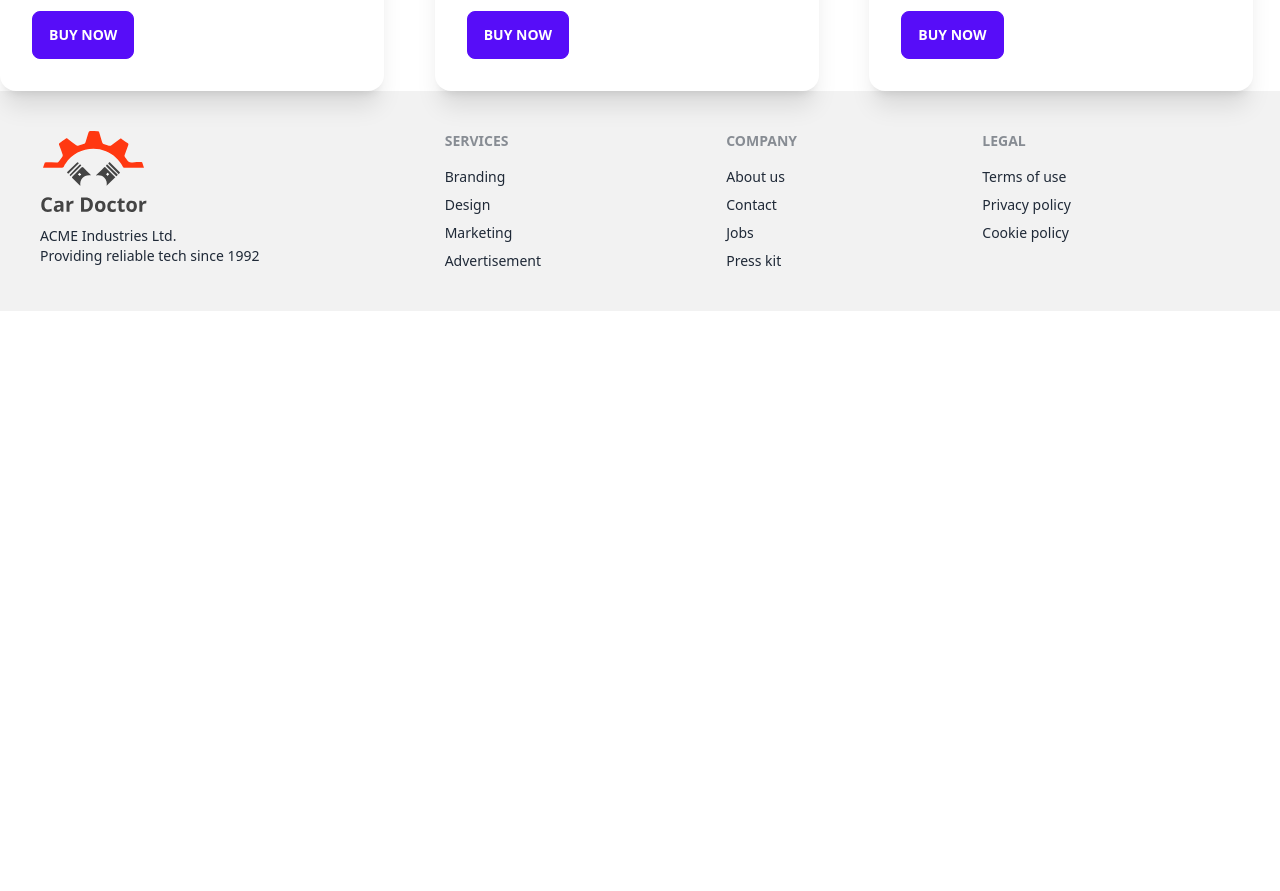
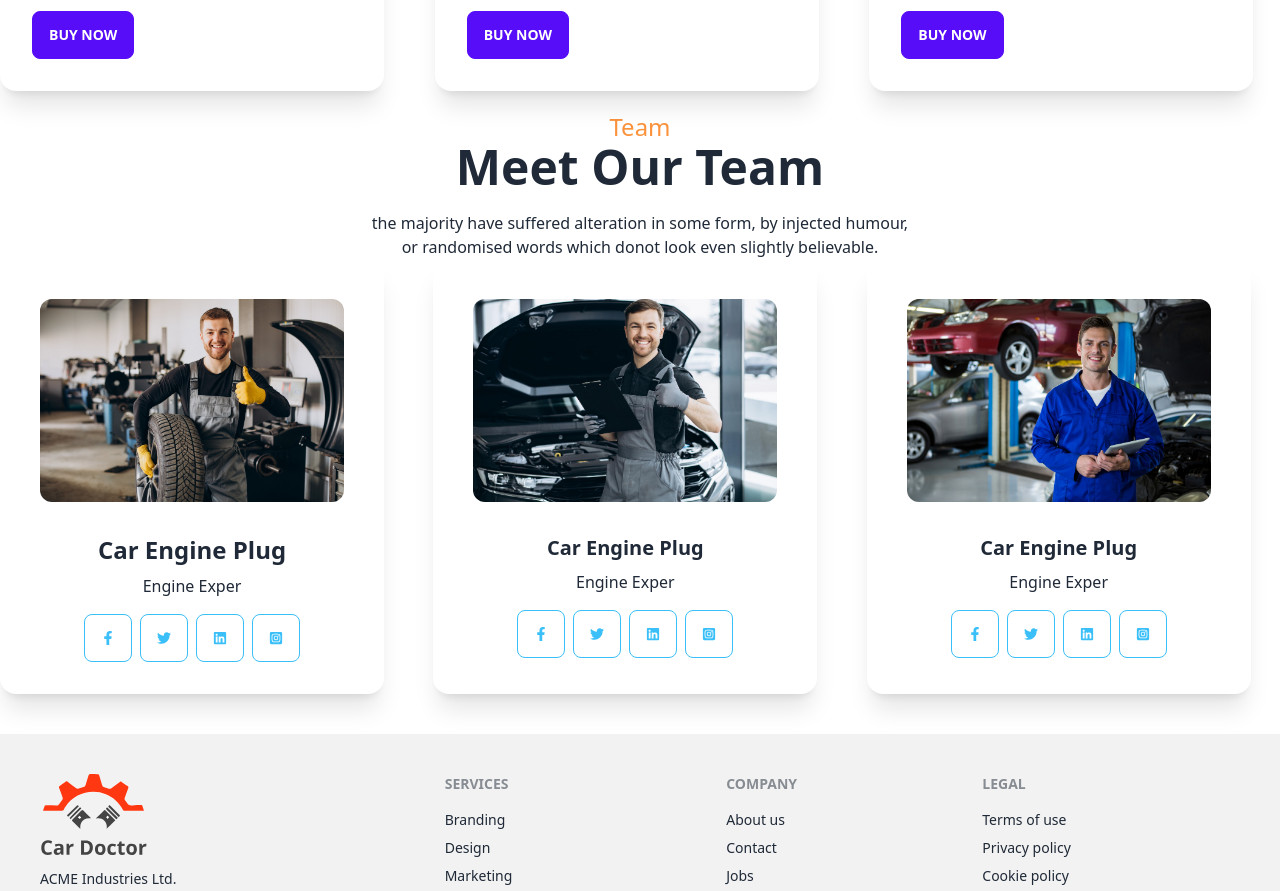
Before and after one commit to Ahad188/Car-Doctor, a React (Vite) app: page / in a window 1280 px wide. Shown: the part 2509-3400 px from the top of the page. Before the commit the page ends 2820 px from the top, so only its background shows below. Built offline with nearby package versions, Linux system fonts and the light colour scheme; no server answers.

Commit message:
tram section added

```diff
--- a/package.json
+++ b/package.json
@@ -16,6 +16,7 @@
     "match-sorter": "^6.3.1",
     "react": "^18.2.0",
     "react-dom": "^18.2.0",
+    "react-icons": "^4.8.0",
     "react-router-dom": "^6.11.1",
     "sort-by": "^1.2.0"
   },
--- a/src/Pages/Home/Home/Home.jsx
+++ b/src/Pages/Home/Home/Home.jsx
@@ -1,6 +1,7 @@
 import About from "../About/About";
 import Banner from "../Banner/Banner";
 import Services from "../Services/Services";
+import Team from "../Team/Team";
 
 
 
@@ -12,6 +13,7 @@ const Home = () => {
               <Banner></Banner>
                <About></About>
                <Services></Services>
+               <Team></Team>
           </div>
      );
 };
--- /dev/null
+++ b/src/Pages/Home/Team/Team.jsx
@@ -0,0 +1,81 @@
+import te1 from "../../../assets/images/team/1.jpg";
+import te2 from "../../../assets/images/team/2.jpg";
+import te3 from "../../../assets/images/team/3.jpg";
+import { FaFacebookF,FaTwitter,FaLinkedin,FaInstagramSquare } from "react-icons/fa";
+
+const Team = () => {
+  return (
+    <section className="mt-5 mb-10">
+      <div className="text-center">
+        <h3 className="text-orange-400 text-2xl">Team</h3>
+        <h2 className="text-5xl font-bold">Meet Our Team</h2>
+        <p className="mt-5">
+          the majority have suffered alteration in some form, by injected humour, <br /> or
+          randomised words which donot look even slightly believable.{" "}
+        </p>
+      </div>
+      <div className="grid grid-cols-1 md:grid-cols-2 lg:grid-cols-3 gap-5">
+      <div className="card w-96 bg-base-100 shadow-xl">
+        <figure className="px-10 pt-10">
+          <img
+            src={ te1}
+            className="rounded-xl"
+          />
+        </figure>
+        <div className="card-body items-center text-center">
+          <h2 className="card-title text-2xl">Car Engine Plug</h2>
+           <h3>Engine Exper</h3>
+          <div className="card-actions mt-2">
+               <button  className="btn btn-outline btn-info"><FaFacebookF></FaFacebookF></button>
+               <button  className="btn btn-outline btn-info"><FaTwitter></FaTwitter></button>
+               <button  className="btn btn-outline btn-info"><FaLinkedin></FaLinkedin></button>
+               <button  className="btn btn-outline btn-info"><FaInstagramSquare></FaInstagramSquare></button>
+
+          </div>
+        </div>
+      </div>
+      <div className="card w-96 bg-base-100 shadow-xl">
+        <figure className="px-10 pt-10">
+          <img
+            src={ te2}
+            className="rounded-xl"
+          />
+        </figure>
+        <div className="card-body items-center text-center">
+          <h2 className="card-title">Car Engine Plug</h2>
+           <h3>Engine Exper</h3>
+          <div className="card-actions mt-2">
+               <button  className="btn btn-outline btn-info"><FaFacebookF></FaFacebookF></button>
+               <button  className="btn btn-outline btn-info"><FaTwitter></FaTwitter></button>
+               <button  className="btn btn-outline btn-info"><FaLinkedin></FaLinkedin></button>
+               <button  className="btn btn-outline btn-info"><FaInstagramSquare></FaInstagramSquare></button>
+
+          </div>
+        </div>
+      </div>
+      <div className="card w-96 bg-base-100 shadow-xl">
+        <figure className="px-10 pt-10">
+          <img
+            src={ te3}
+            className="rounded-xl"
+          />
+        </figure>
+        <div className="card-body items-center text-center">
+          <h2 className="card-title">Car Engine Plug</h2>
+           <h3>Engine Exper</h3>
+          <div className="card-actions mt-2">
+               <button  className="btn btn-outline btn-info"><FaFacebookF></FaFacebookF></button>
+               <button  className="btn btn-outline btn-info"><FaTwitter></FaTwitter></button>
+               <button  className="btn btn-outline btn-info"><FaLinkedin></FaLinkedin></button>
+               <button  className="btn btn-outline btn-info"><FaInstagramSquare></FaInstagramSquare></button>
+
+          </div>
+        </div>
+      </div>
+      </div>
+
+    </section>
+  );
+};
+
+export default Team;
```
Also changed, not shown: 1 other file (tests, documents, lock files or other folders).
